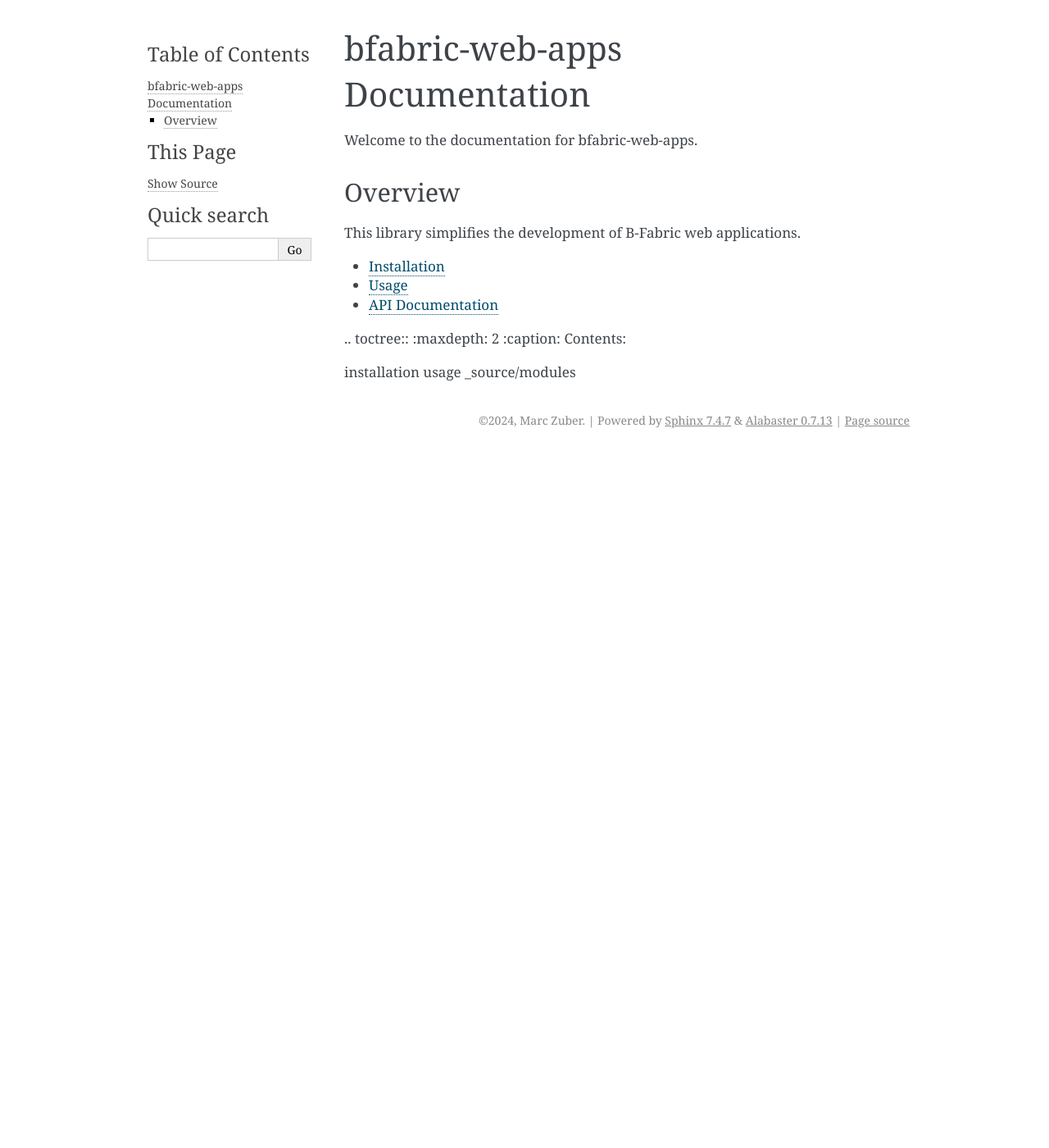
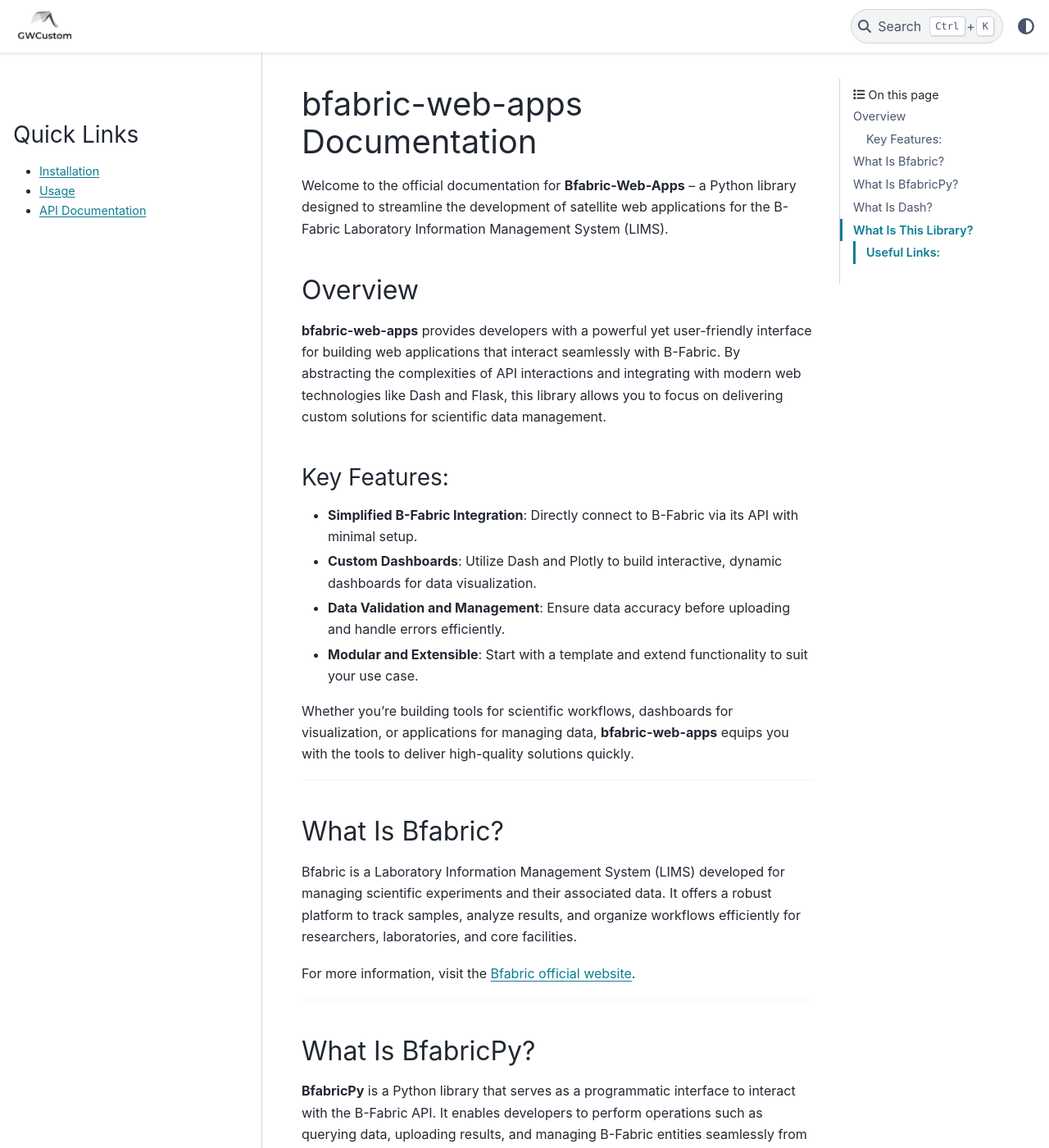
Before and after one commit to GWCustom/bfabric-web-apps, a Sphinx documentation site: the page built from docs/index.md, in a window 1280 px wide and 1400 px high. Shown: the whole window at 82% size. Built offline with Sphinx 7.4.7 and the PyData theme 0.15.4, drawn with Linux system fonts in a browser that asks for light colours; some of the changed text lies outside the part shown.

Commit message:
Added new Sphinx layout

```diff
--- /dev/null
+++ b/docs/_templates/custom-quick-links.html
@@ -0,0 +1,8 @@
+<div class="sidebar-item">
+    <h3>Quick Links</h3>
+    <ul>
+      <li><a href="{{ pathto('installation') }}">Installation</a></li>
+      <li><a href="{{ pathto('usage') }}">Usage</a></li>
+      <li><a href="{{ pathto('_source/modules') }}">API Documentation</a></li>
+    </ul>
+  </div>
--- a/docs/conf.py
+++ b/docs/conf.py
@@ -3,21 +3,14 @@
 import os
 import sys
 sys.path.insert(0, os.path.abspath(r"C:\Users\marc_\Documents\Git\bfabric-web-apps"))
-#
-# For the full list of built-in configuration values, see the documentation:
-# https://www.sphinx-doc.org/en/master/usage/configuration.html
 
 # -- Project information -----------------------------------------------------
-# https://www.sphinx-doc.org/en/master/usage/configuration.html#project-information
-
 project = 'bfabric-web-apps'
 copyright = '2024, Marc Zuber'
 author = 'Marc Zuber'
 release = '20.12.2024'
 
 # -- General configuration ---------------------------------------------------
-# https://www.sphinx-doc.org/en/master/usage/configuration.html#general-configuration
-
 extensions = [
     'myst_parser',         # MyST for Markdown support
     'sphinx.ext.autodoc',  # For API documentation
@@ -31,7 +24,36 @@
 language = 'Python'
 
 # -- Options for HTML output -------------------------------------------------
-# https://www.sphinx-doc.org/en/master/usage/configuration.html#options-for-html-output
+html_theme = 'pydata_sphinx_theme'
 
-html_theme = 'alabaster'
+# Theme options for PyData
+html_theme_options = {
+    "logo": {
+        "image_light": "_static/logo.png",
+        "image_dark": "_static/logo.png",
+    },
+    "navbar_end": ["theme-switcher"],
+    "use_edit_page_button": False,
+    "show_toc_level": 2,
+    "secondary_sidebar_items": ["page-toc"],  # Custom sidebar items
+}
+
+# Add static path for logos and additional static files
 html_static_path = ['_static']
+
+# Custom sidebar definition with "Quick Links"
+html_sidebars = {
+    "**": [
+        "custom-quick-links.html",  # Custom quick links
+        "sidebar-nav-bs.html",  # Main sidebar navigation
+    ]
+}
+
+# Optional context for GitHub integration
+html_context = {
+    "github_url": "https://github.com/GWCustom/bfabric-web-apps",
+    "github_user": "GWCustom",
+    "github_repo": "bfabric-web-apps",
+    "github_version": "main",
+    "doc_path": "docs",
+}
--- a/docs/index.md
+++ b/docs/index.md
@@ -1,15 +1,64 @@
 # bfabric-web-apps Documentation
 
-Welcome to the documentation for bfabric-web-apps.
+Welcome to the official documentation for **Bfabric-Web-Apps** – a Python library designed to streamline the development of satellite web applications for the B-Fabric Laboratory Information Management System (LIMS).
 
 ## Overview
 
-This library simplifies the development of B-Fabric web applications.
+**bfabric-web-apps** provides developers with a powerful yet user-friendly interface for building web applications that interact seamlessly with B-Fabric. By abstracting the complexities of API interactions and integrating with modern web technologies like Dash and Flask, this library allows you to focus on delivering custom solutions for scientific data management.
 
-- [Installation](installation)
-- [Usage](usage)
-- [API Documentation](./_source/modules)
+### Key Features:
+- **Simplified B-Fabric Integration**: Directly connect to B-Fabric via its API with minimal setup.
+- **Custom Dashboards**: Utilize Dash and Plotly to build interactive, dynamic dashboards for data visualization.
+- **Data Validation and Management**: Ensure data accuracy before uploading and handle errors efficiently.
+- **Modular and Extensible**: Start with a template and extend functionality to suit your use case.
 
+Whether you’re building tools for scientific workflows, dashboards for visualization, or applications for managing data, **bfabric-web-apps** equips you with the tools to deliver high-quality solutions quickly.
+
+---
+
+## What Is Bfabric?
+
+Bfabric is a Laboratory Information Management System (LIMS) developed for managing scientific experiments and their associated data. It offers a robust platform to track samples, analyze results, and organize workflows efficiently for researchers, laboratories, and core facilities.
+
+For more information, visit the [Bfabric official website](https://fgcz-bfabric.uzh.ch/bfabric/).
+
+---
+
+## What Is BfabricPy?
+
+**BfabricPy** is a Python library that serves as a programmatic interface to interact with the B-Fabric API. It enables developers to perform operations such as querying data, uploading results, and managing B-Fabric entities seamlessly from Python-based applications.
+
+BfabricPy is a core dependency of **bfabric-web-apps** and powers API connections for building custom applications.
+
+For more information, visit the [BfabricPy GitHub repository](https://github.com/fgcz/bfabricPy/tree/main).
+
+---
+
+## What Is Dash?
+
+Dash is a Python framework for building interactive web applications with a focus on data visualization and analytics. It combines the power of Plotly for frontend visualizations and Flask for backend support, making it ideal for creating scientific and analytical dashboards.
+
+For more details, refer to the [Dash official documentation](https://dash.plotly.com/).
+
+---
+
+## What Is This Library?
+
+**bfabric-web-apps** is a Python library that simplifies the development of web applications around the B-Fabric system. It provides pre-built tools and functions to:
+- Connect to B-Fabric via its API.
+- Validate and process scientific data.
+- Build custom dashboards using Dash and Plotly.
+
+Developers can quickly get started by using the provided **[bfabric-web-app-template](https://github.com/GWCustom/bfabric-web-app-template)** repository, which demonstrates a complete example of how to set up a web application using the `bfabric-web-apps` library.
+
+---
+
+### Useful Links:
+- **bfabric-web-apps**: [bfabric-web-apps](https://github.com/GWCustom/bfabric-web-apps)
+- **Template App**: [bfabric-web-app-template](https://github.com/GWCustom/bfabric-web-app-template)
+- **BfabricPy**: [BfabricPy GitHub](https://github.com/fgcz/bfabricPy/tree/main)
+
+---
 
 .. toctree::
    :maxdepth: 2
```
Also changed, not shown: docs/_static/logo.png (added).
